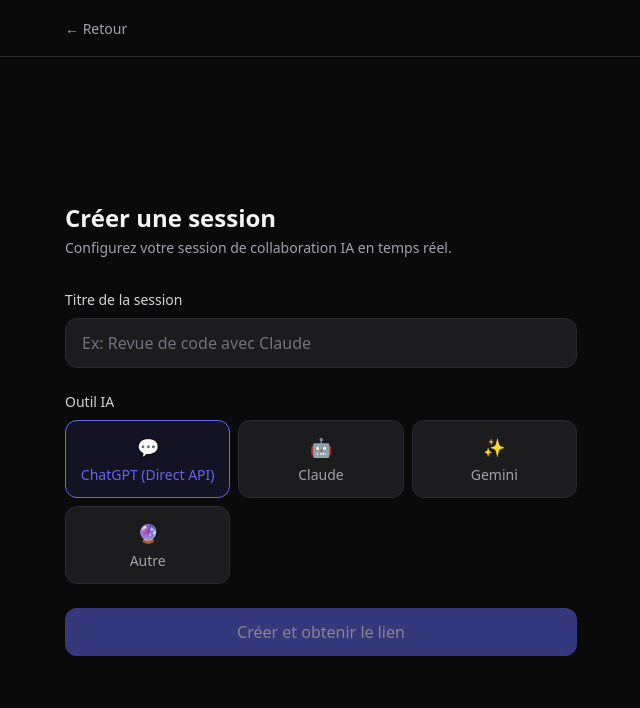
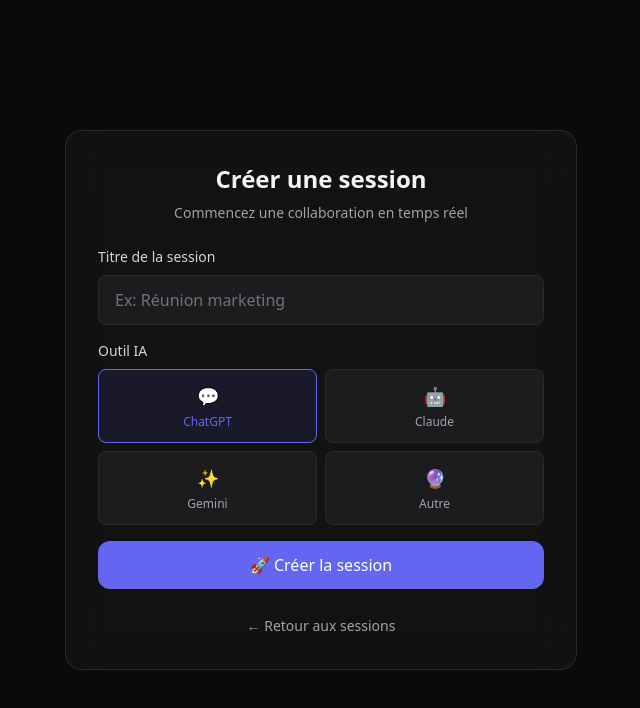
Before and after one commit to helloepay1-dotcom/test-session-live, a Next.js app: page /create in a window 1280 px wide. Shown: the top 708 px of the page, without its empty margins (319-959 px from the left). Built offline with nearby package versions, Linux system fonts and the light colour scheme; no server answers.

Commit message:
Fix: Restore ChatGPT auto-open when creating session

```diff
--- a/src/app/create/page.tsx
+++ b/src/app/create/page.tsx
@@ -8,7 +8,7 @@
 import { pickColor } from "@/lib/colors";
 
 const OUTILS = [
-  { id: "chatgpt", label: "ChatGPT (Direct API)", emoji: "💬" },
+  { id: "chatgpt", label: "ChatGPT", emoji: "💬" },
   { id: "claude", label: "Claude", emoji: "🤖" },
   { id: "gemini", label: "Gemini", emoji: "✨" },
   { id: "autre", label: "Autre", emoji: "🔮" },
@@ -208,9 +208,10 @@
           <div className="space-y-2">
             <button
               onClick={() => {
-                // Pour ChatGPT API direct, on ne fait qu'aller à la session
-                // Pour Claude et Gemini, on ouvre les onglets respectifs
-                if (outil === "claude") {
+                // Ouvrir l'outil IA choisi
+                if (outil === "chatgpt") {
+                  window.open("https://chatgpt.com", "_blank");
+                } else if (outil === "claude") {
                   window.open("https://claude.ai", "_blank");
                 } else if (outil === "gemini") {
                   window.open("https://gemini.google.com", "_blank");
@@ -219,7 +220,7 @@
               }}
               className="w-full py-3 bg-accent hover:bg-accent-hover text-white font-medium rounded-xl transition-colors"
             >
-              {outil === "chatgpt" ? "🚀 Rejoindre la session (API directe)" :
+              {outil === "chatgpt" ? "🚀 Ouvrir ChatGPT et rejoindre" :
                outil === "claude" ? "🚀 Ouvrir Claude et rejoindre" :
                outil === "gemini" ? "🚀 Ouvrir Gemini et rejoindre" :
                "🚀 Rejoindre la session"}
@@ -231,7 +232,7 @@
               }}
               className="w-full py-3 bg-surface-overlay hover:bg-surface-border border border-surface-border text-zinc-300 font-medium rounded-xl transition-colors"
             >
-              Rejoindre sans ChatGPT
+              Rejoindre sans ouvrir l'outil IA
             </button>
 
             <Link
@@ -247,23 +248,16 @@
   }
 
   return (
-    <div className="min-h-screen flex flex-col">
-      <header className="border-b border-surface-border px-6 py-4">
-        <div className="max-w-lg mx-auto">
-          <Link href="/" className="text-sm text-zinc-400 hover:text-zinc-200 transition-colors">
-            ← Retour
-          </Link>
+    <div className="min-h-screen flex items-center justify-center px-6 py-8">
+      <div className="max-w-lg w-full glass rounded-2xl p-8 animate-slide-up">
+        <div className="text-center mb-6">
+          <h1 className="text-2xl font-bold mb-2">Créer une session</h1>
+          <p className="text-sm text-zinc-400">
+            Commencez une collaboration en temps réel
+          </p>
         </div>
-      </header>
 
-      <main className="flex-1 flex items-center justify-center px-6 py-12">
-        <div className="max-w-lg w-full">
-          <h1 className="text-2xl font-bold mb-1">Créer une session</h1>
-          <p className="text-zinc-400 text-sm mb-8">
-            Configurez votre session de collaboration IA en temps réel.
-          </p>
-
-          <form onSubmit={handleCreate} className="space-y-6">
+        <form onSubmit={handleCreate} className="space-y-4">
           <div>
             <label className="block text-sm font-medium text-zinc-300 mb-2">
               Titre de la session
@@ -272,9 +266,8 @@
               type="text"
               value={titre}
               onChange={(e) => setTitre(e.target.value)}
-                placeholder="Ex: Revue de code avec Claude"
-                required
-                className="w-full bg-surface-overlay border border-surface-border rounded-xl px-4 py-3 text-zinc-100 placeholder:text-zinc-500 focus:outline-none focus:ring-2 focus:ring-accent/50 transition-shadow"
+              placeholder="Ex: Réunion marketing"
+              className="w-full bg-surface-overlay border border-surface-border rounded-lg px-4 py-3 text-zinc-300 placeholder-zinc-500 focus:outline-none focus:border-accent transition-colors"
             />
           </div>
 
@@ -282,41 +275,49 @@
             <label className="block text-sm font-medium text-zinc-300 mb-2">
               Outil IA
             </label>
-              <div className="grid grid-cols-3 gap-2">
+            <div className="grid grid-cols-2 gap-2">
               {OUTILS.map((o) => (
                 <button
                   key={o.id}
                   type="button"
                   onClick={() => setOutil(o.id)}
-                    className={`p-3 rounded-xl border text-sm font-medium transition-all ${
+                  className={`p-3 rounded-lg border transition-colors ${
                     outil === o.id
-                        ? "border-accent bg-accent/10 text-accent"
-                        : "border-surface-border bg-surface-overlay text-zinc-400 hover:border-zinc-600"
+                      ? "bg-accent/10 border-accent text-accent"
+                      : "bg-surface-overlay border-surface-border text-zinc-400 hover:border-surface-border"
                   }`}
                 >
-                    <span className="block text-lg mb-1">{o.emoji}</span>
-                    {o.label}
+                  <div className="text-lg mb-1">{o.emoji}</div>
+                  <div className="text-xs">{o.label}</div>
                 </button>
               ))}
             </div>
           </div>
 
           {error && (
-              <div className="p-3 rounded-lg bg-red-500/10 border border-red-500/20 text-red-400 text-sm">
+            <div className="bg-red-500/10 border border-red-500/20 rounded-lg px-4 py-3 text-sm text-red-400">
               {error}
             </div>
           )}
 
           <button
             type="submit"
-              disabled={loading || !titre.trim()}
-              className="w-full py-3 bg-accent hover:bg-accent-hover disabled:opacity-50 disabled:cursor-not-allowed text-white font-medium rounded-xl transition-colors"
+            disabled={loading}
+            className="w-full py-3 bg-accent hover:bg-accent-hover text-white font-medium rounded-xl transition-colors disabled:opacity-50 disabled:cursor-not-allowed"
           >
-              {loading ? "Création..." : "Créer et obtenir le lien"}
+            {loading ? "Création..." : "🚀 Créer la session"}
           </button>
         </form>
+
+        <div className="mt-6 text-center">
+          <Link
+            href="/sessions"
+            className="text-sm text-zinc-400 hover:text-zinc-300 transition-colors"
+          >
+            ← Retour aux sessions
+          </Link>
         </div>
-      </main>
+      </div>
     </div>
   );
 }
```
Lines whose indentation alone changed are shown as unchanged.
